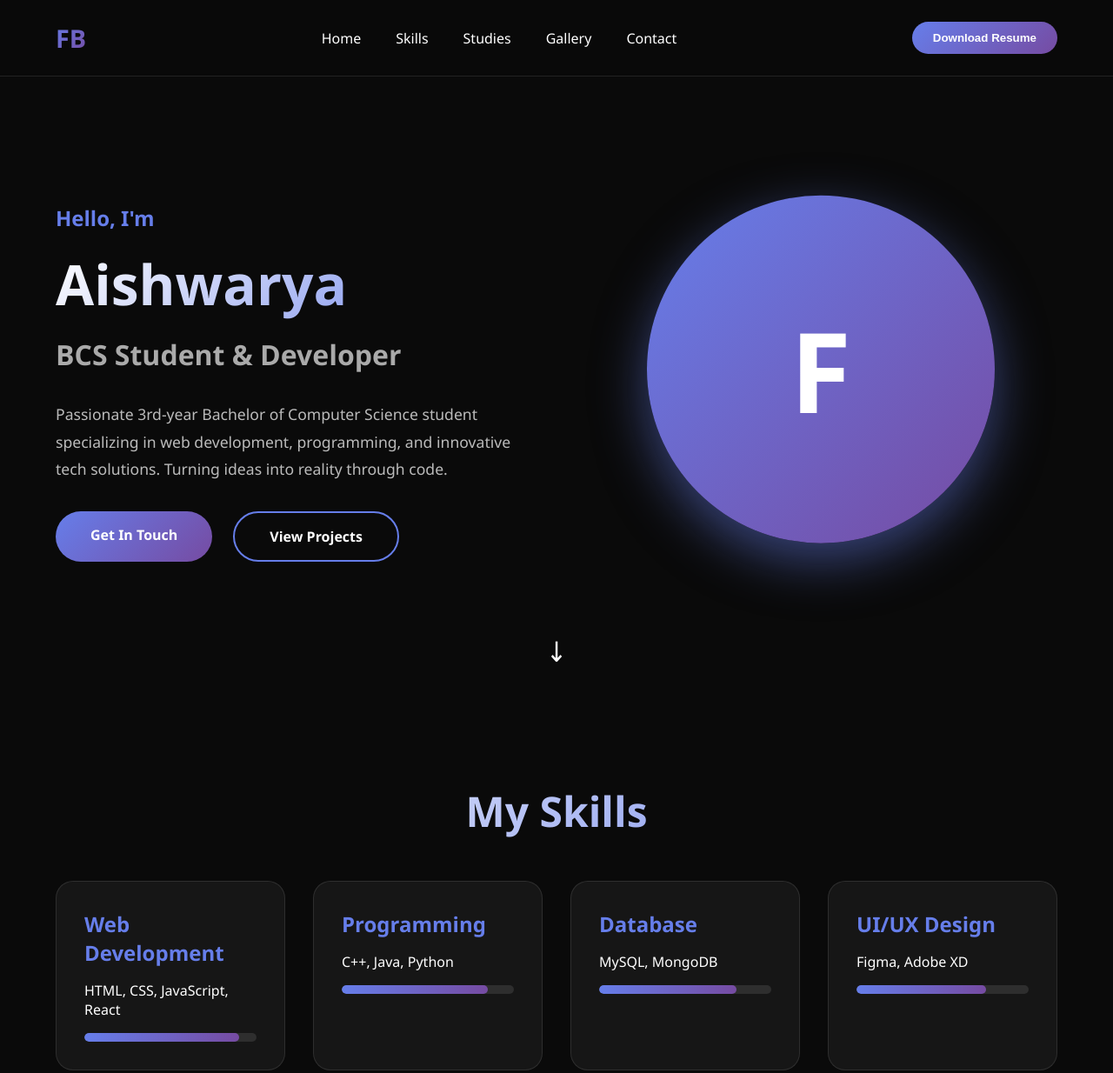
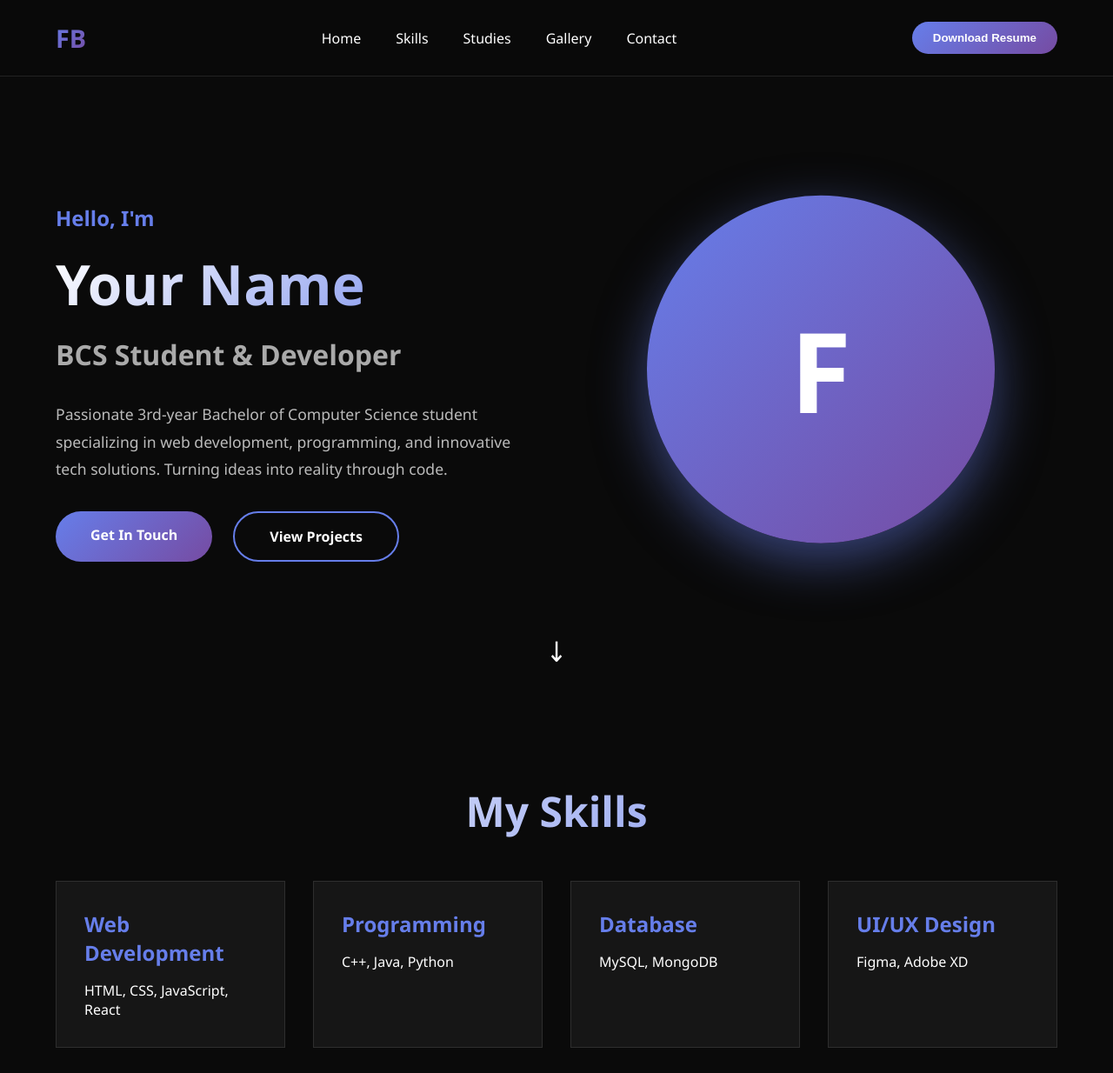
Before and after one commit to aishwaryathorat4/myfile, a plain HTML site: page index.html in a window 1280 px wide. Shown: the top 1234 px of the page at 87% size. Drawn offline with Linux system fonts and the light colour scheme.

Commit message:
my new message

```diff
--- a/index.html
+++ b/index.html
@@ -225,7 +225,6 @@
         .skill-card {
             background: rgba(255, 255, 255, 0.05);
             padding: 2rem;
-            border-radius: 20px;
             border: 1px solid rgba(255, 255, 255, 0.1);
             transition: all 0.3s;
         }
@@ -242,9 +241,6 @@
             margin-bottom: 1rem;
             color: #667eea;
         }
-
-        .skill-bar {
-            background: rgba(255, 255, 255, 0.1);
             height: 10px;
             border-radius: 10px;
             overflow: hidden;
@@ -474,7 +470,7 @@
         <div class="home-content">
             <div class="home-text">
                 <h3>Hello, I'm</h3>
-                <h1>Aishwarya </h1>
+                <h1>Your Name </h1>
                 <h2>BCS Student & Developer</h2>
                 <p>Passionate 3rd-year Bachelor of Computer Science student specializing in web development, programming, and innovative tech solutions. Turning ideas into reality through code.</p>
                 <div class="cta-buttons">
@@ -704,3 +700,5 @@
     </script>
 </body>
 </html>
+        .skill-bar {
+            background: rgba(255, 255, 255, 0.1);
```
